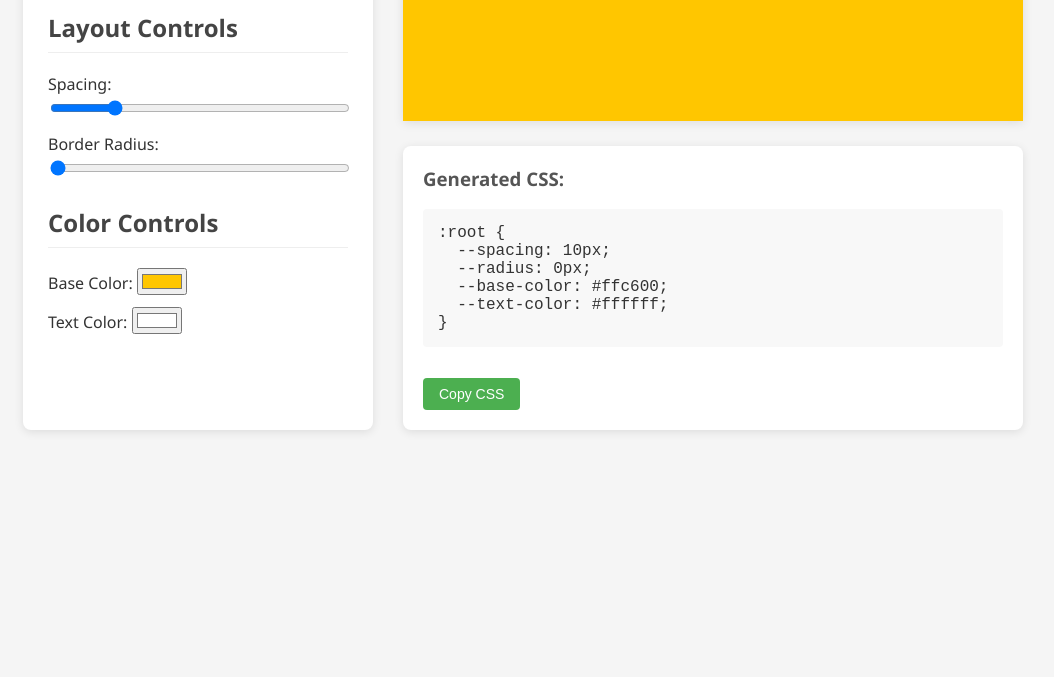
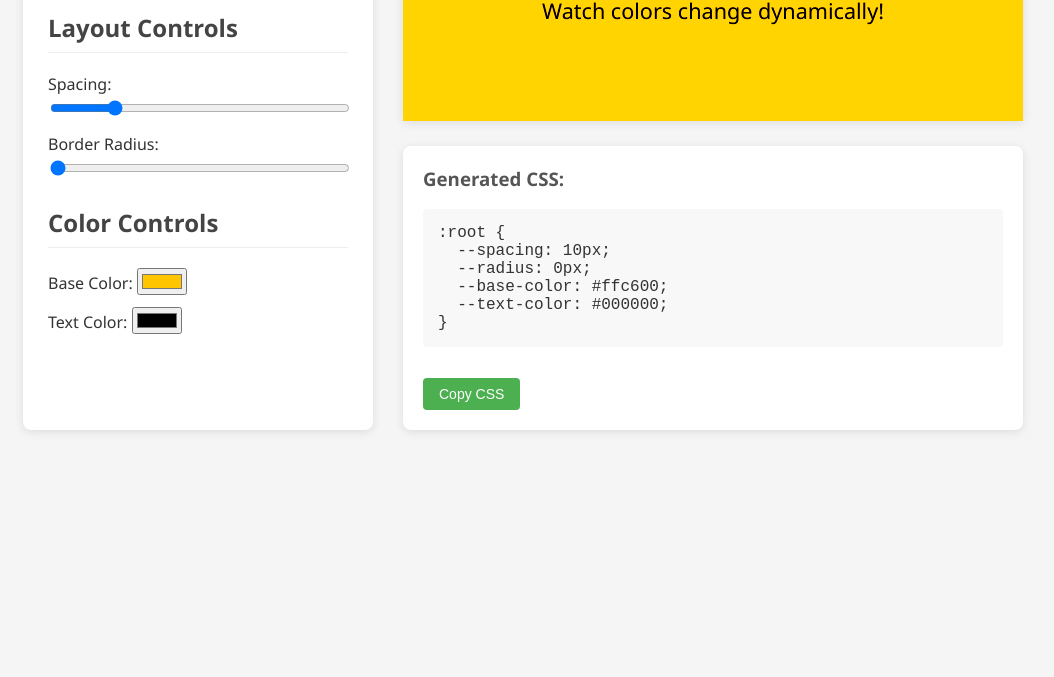
Before and after one commit to Pmahdian/Hello-Again-JS, a plain HTML site: page dom/04_css-vars/index.html in a window 1280 px wide. Shown: the part 163-840 px from the top of the page, without its empty margins (117-1171 px from the left). Drawn offline with Linux system fonts and the light colour scheme.

Commit message:
add text

```diff
--- a/dom/04_css-vars/index.html
+++ b/dom/04_css-vars/index.html
@@ -20,13 +20,18 @@
       <div class="control-group">
         <h2>Color Controls</h2>
         <label>Base Color: <input type="color" id="base-color" value="#ffc600"></label>
-        <label>Text Color: <input type="color" id="text-color" value="#ffffff"></label>
+        <label>Text Color: <input type="color" id="text-color" value="#000000"></label>
       </div>
     </div>
 
     <div class="preview-area">
       <h3>Live Preview</h3>
-      <div class="preview-box"></div>
+      <div class="preview-box">
+        <p class="preview-text">
+            Watch colors change dynamically!
+
+        </p>
+      </div>
 
       <div class="output">
         <h3>Generated CSS:</h3>
--- a/dom/04_css-vars/style.css
+++ b/dom/04_css-vars/style.css
@@ -74,6 +74,14 @@ input[type="range"] {
   align-items: center;
   font-size: 18px;
   box-shadow: 0 2px 10px rgba(0,0,0,0.1);
+  filter: contrast(1.2);
+}
+
+.preview-text {
+  color: var(--text-color);
+  font-size: 1.2em;
+  margin: 0;
+  text-align: center;
 }
 
 /* Output Section */
```
